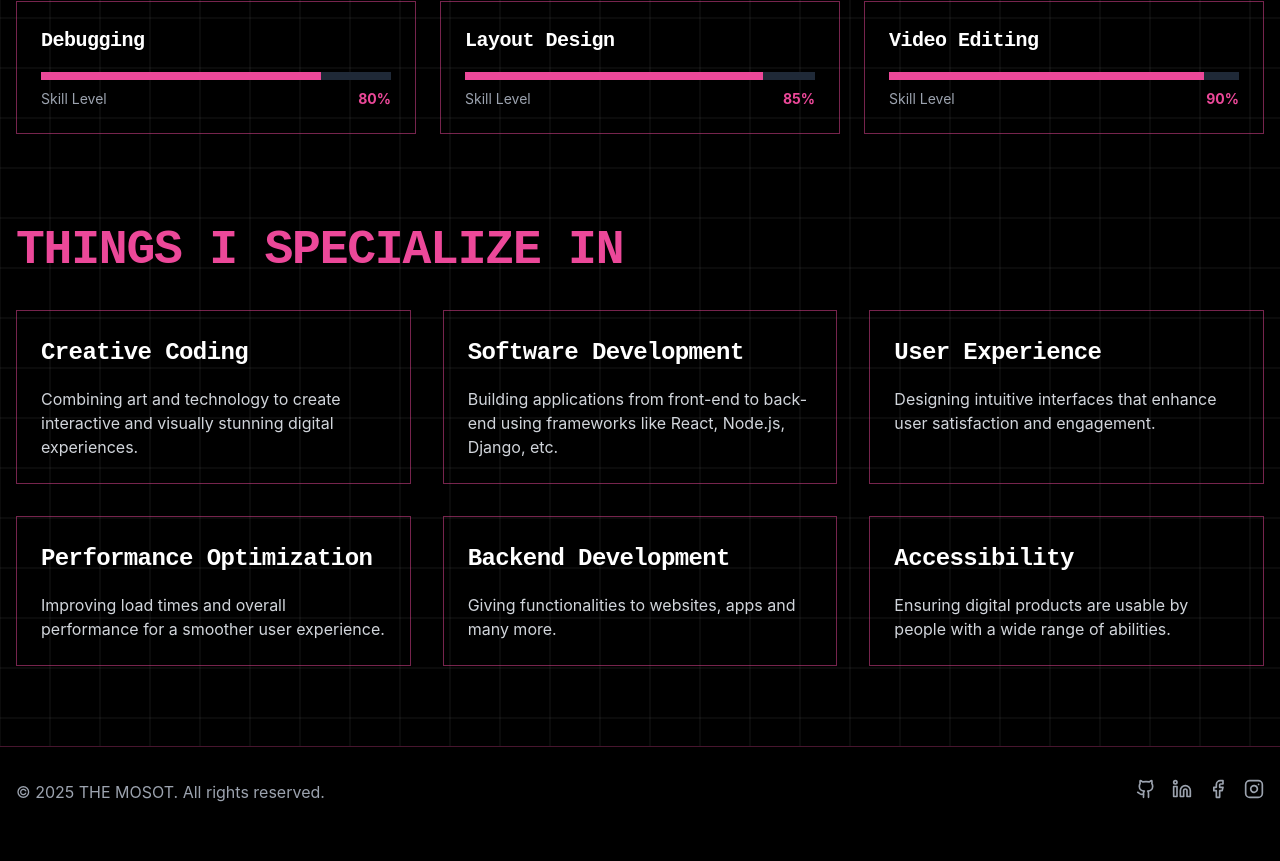
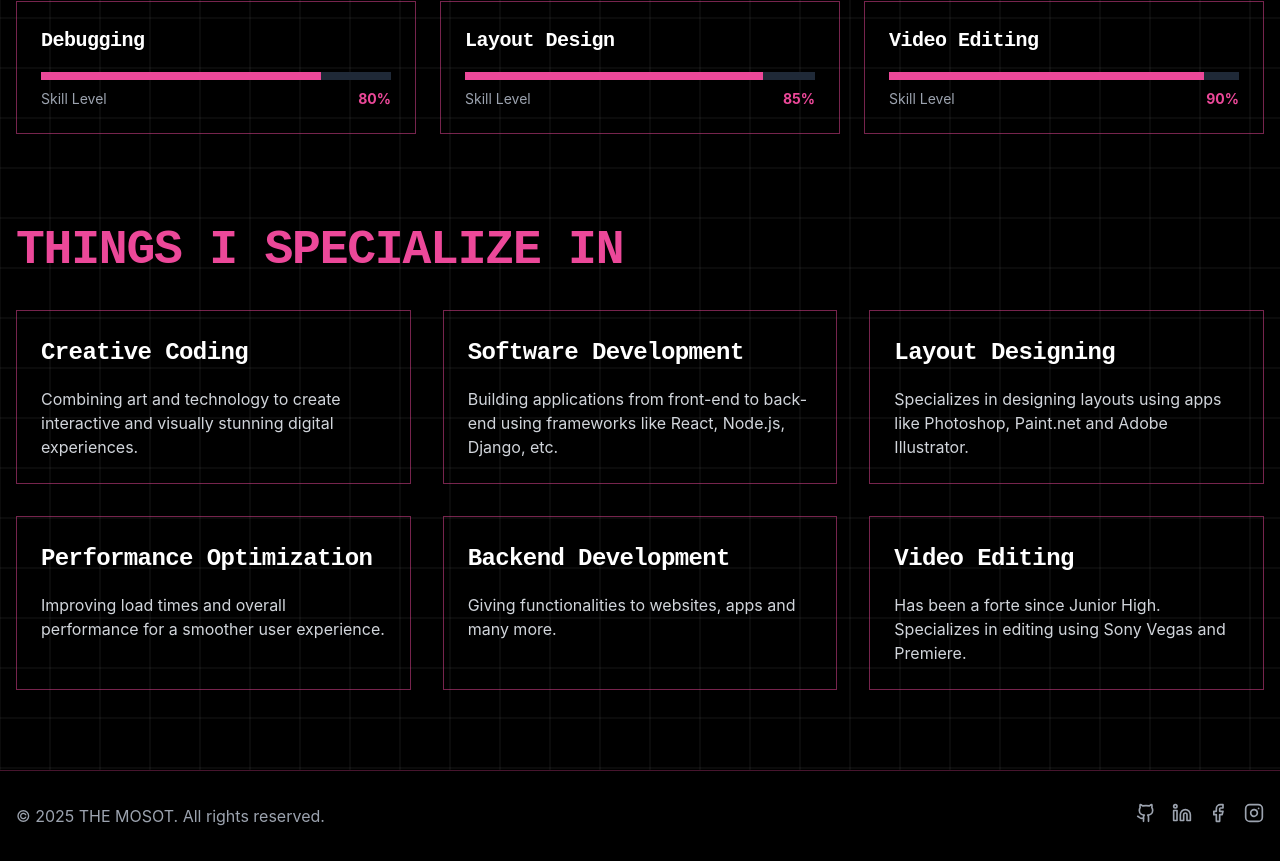
Before and after one commit to jedinsama/mosot-project, a React (Vite) app: page /skills in a window 1280 px wide. Shown: the part 333-1194 px from the top of the page. Before the commit the page ends 1170 px from the top, so only its background shows below. Built offline with nearby package versions, Linux system fonts and the light colour scheme.

Commit message:
Skill page update again

```diff
--- a/src/pages/SkillsPage.jsx
+++ b/src/pages/SkillsPage.jsx
@@ -74,9 +74,9 @@ function SkillsPage() {
               whileHover={{ scale: 1.03 }}
               transition={{ type: "spring", stiffness: 400, damping: 10 }}
             >
-              <h3 className="specialization-title">User Experience</h3>
+              <h3 className="specialization-title">Layout Designing</h3>
               <p className="specialization-text">
-                Designing intuitive interfaces that enhance user satisfaction and engagement.
+                Specializes in designing layouts using apps like Photoshop, Paint.net and Adobe Illustrator.
               </p>
             </motion.div>
             <motion.div
@@ -104,9 +104,9 @@ function SkillsPage() {
               whileHover={{ scale: 1.03 }}
               transition={{ type: "spring", stiffness: 400, damping: 10 }}
             >
-              <h3 className="specialization-title">Accessibility</h3>
+              <h3 className="specialization-title">Video Editing</h3>
               <p className="specialization-text">
-                Ensuring digital products are usable by people with a wide range of abilities.
+                Has been a forte since Junior High. Specializes in editing using Sony Vegas and Premiere.
               </p>
             </motion.div>
           </motion.div>
```
